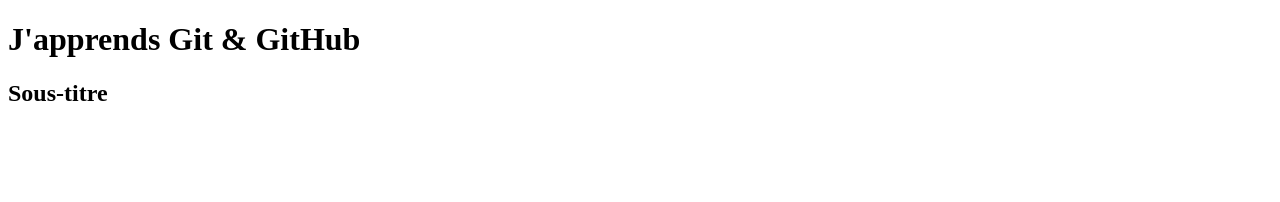
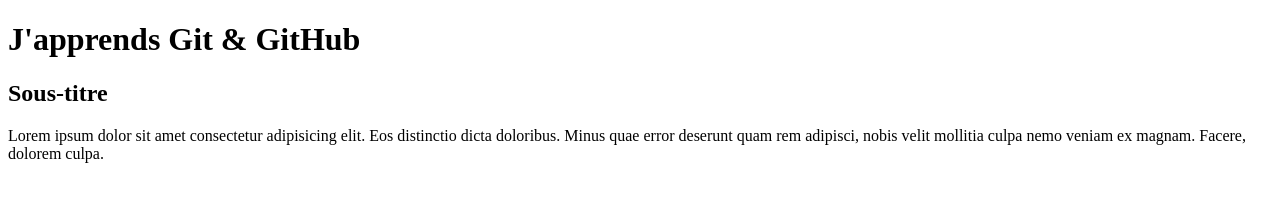
Before and after one commit to Tortthias/TestGit, a plain HTML site: page index.html in a window 1280 px wide. Drawn offline with Linux system fonts and the light colour scheme.

Commit message:
Ajout d'un paragraphe

```diff
--- a/index.html
+++ b/index.html
@@ -8,5 +8,6 @@
 <body>
     <h1>J'apprends Git & GitHub</h1>
     <h2>Sous-titre</h2>
+    <p>Lorem ipsum dolor sit amet consectetur adipisicing elit. Eos distinctio dicta doloribus. Minus quae error deserunt quam rem adipisci, nobis velit mollitia culpa nemo veniam ex magnam. Facere, dolorem culpa.</p>
 </body>
 </html>
```
